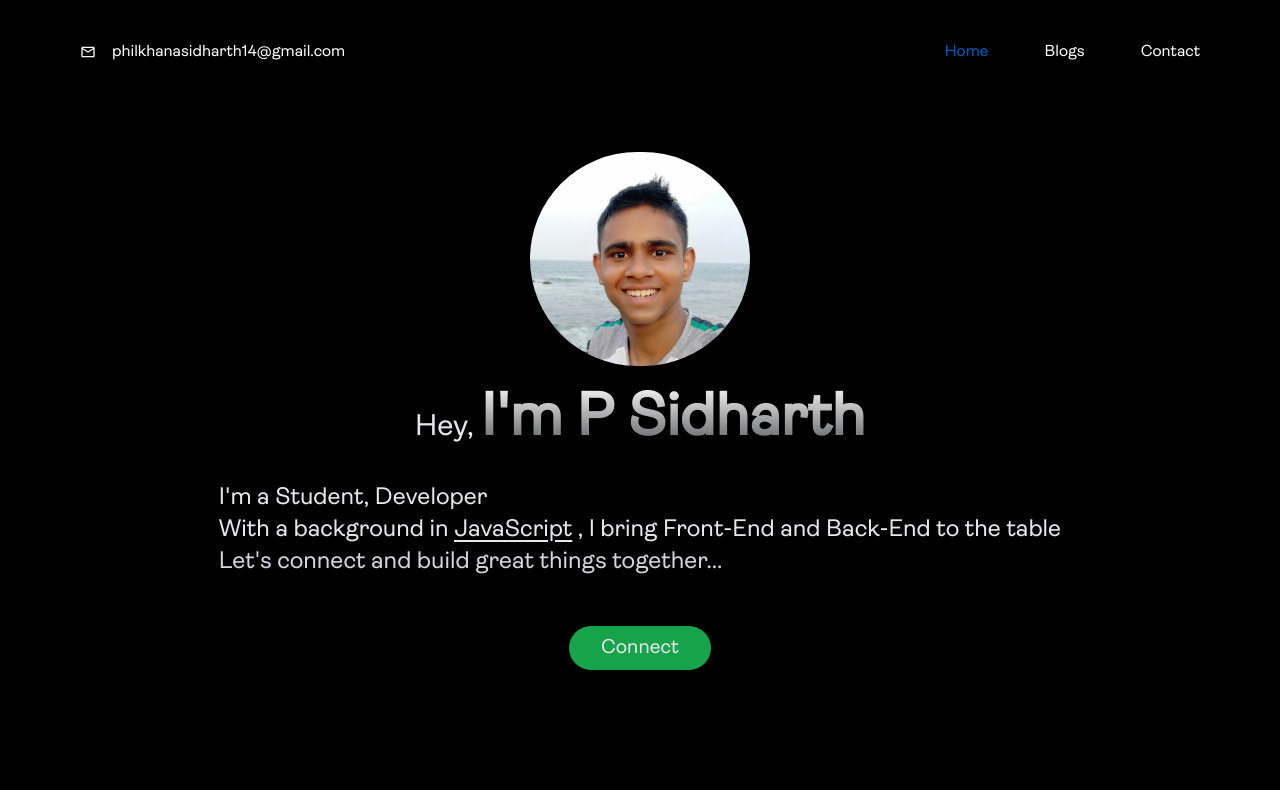
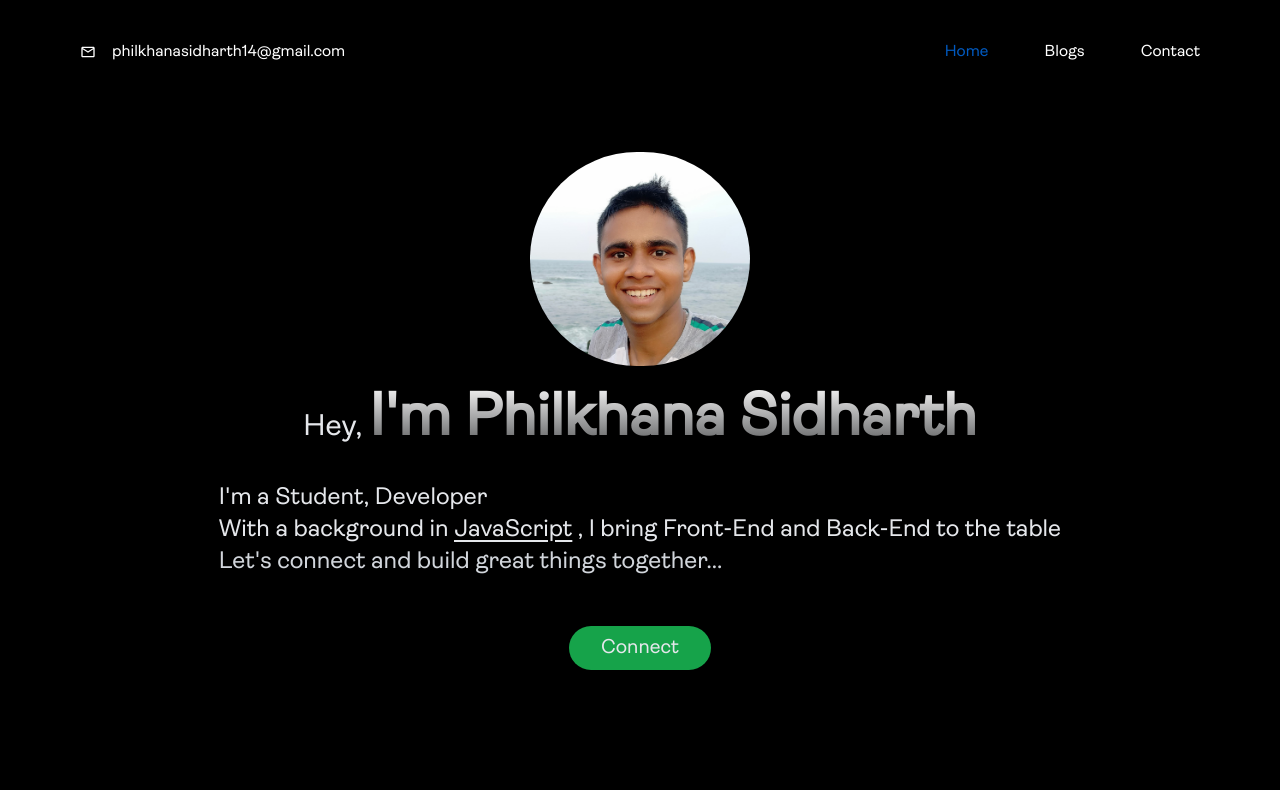
Before and after one commit to psidh/Domain, a Next.js app: page / in a window 1280 px wide. Shown: the top 790 px of the page. Built offline with nearby package versions, Linux system fonts and the light colour scheme.

Commit message:
Full name is added
Signed-off-by: P SIDHARTH <philkhanasidharth14@gmail.com>

```diff
--- a/src/components/TopIntro.jsx
+++ b/src/components/TopIntro.jsx
@@ -26,7 +26,7 @@ export default function TopIntro() {
             py-2
            "
                 >
-                  I&apos;m P Sidharth
+                  I&apos;m Philkhana Sidharth
                 </span>
               </h2>
               <div className="text-gray-200 py-2 px-4 lg:px-18 md:text-center text-center my-4">
```
